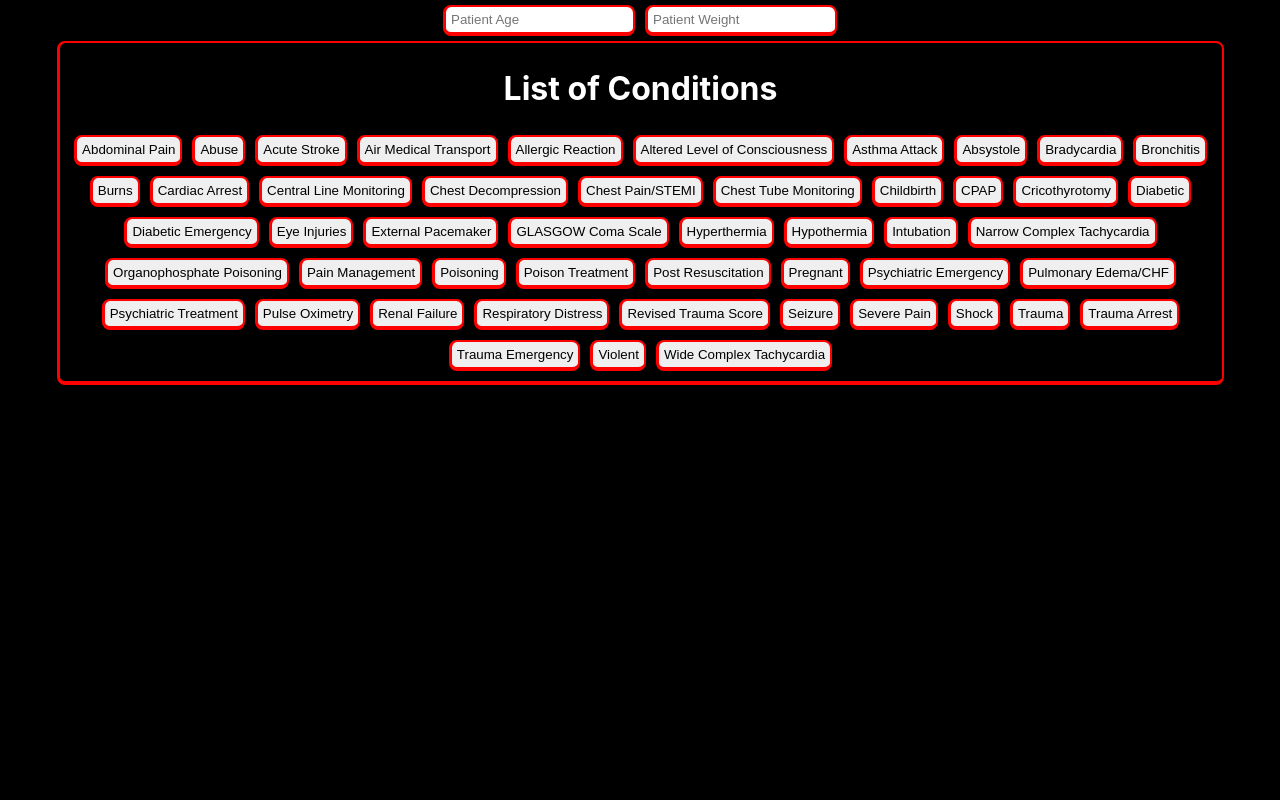
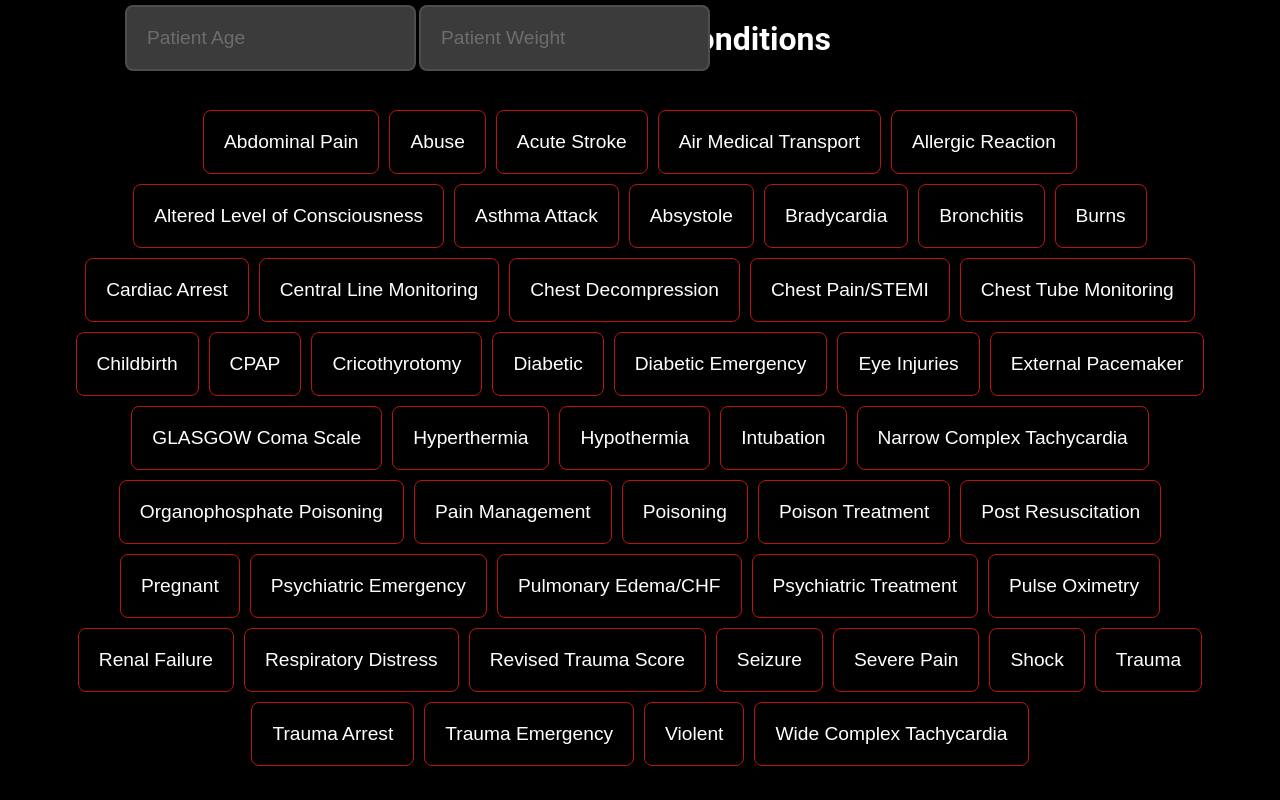
Before and after one commit to Johndavidsanford/era_workflow, a React (Create React App) app: page / in a window 1280 px wide. Built offline with nearby package versions, Linux system fonts and the light colour scheme.

Commit message:
updating css

```diff
--- a/src/App.css
+++ b/src/App.css
@@ -14,7 +14,7 @@
 }
 
 .App-header {
-  background-color: #282c34;
+  background-color: cyan;
   min-height: 100vh;
   display: flex;
   flex-direction: column;
@@ -32,32 +32,130 @@
   from {
     transform: rotate(0deg);
   }
+
   to {
     transform: rotate(360deg);
   }
 }
+
 body {
+  font-family: roboto, Arial;
+  font-size: 1rem;
   background-color: #000;
   color: #fff;
   text-align: center;
+  padding: 0px;
+  margin: 0px;
+  margin-top: 80px;
 }
+
 input {
-  padding: 5px;
+  font-size: 1.2rem;
+  padding: 20px;
+  background-color: #ffffff;
+  color: black;
   margin: 5px;
   border-width: 2px 2px 4px 3px;
-  border-style: solid;
+  border-style: none;
   border-color: #ff0000;
   border-radius: 8px;
 }
+input {
+color: black;
+background-color: #3b3b3b;
+border: 2px solid #4d4d4d;
+  -webkit-transition: 0.5s;
+  transition: 0.5s;
+  outline: none;
+}
+
+input::placeholder{
+  color:rgb(109, 109, 109);
+}
+
+input[type=text]:focus {
+  border: 2px solid rgb(79, 136, 222);
+  color:black;
+  background-color:white;
+}
+
+h1 {
+  top: 0px;
+  padding: 20px 0px;
+  text-align: center;
+  width: 100%;
+  position: fixed;
+  background-color:rgba(0, 0, 0, 0.68);
+  z-index: 1;
+  margin: 0px;
+}
+
+p {
+  font-size: 1.2rem;
+}
+
+input[type=button] {
+  border: solid;
+  border-width: 1px;
+  border-color: #bd1412;
+  color:white;
+  background-color: black;
+}
+
+#age {
+  /* display: none; */
+  position: fixed;
+  left: 120px;
+  top: 0px;
+  z-index: 2;
+}
+
+#weight {
+  /* display: none; */
+  position: fixed;
+  left: 414px;
+  top: 0px;
+  z-index: 2;
+}
+
 table {
-  border: 2px solid #FFF;
+  border-collapse: collapse;
+  margin-top: 10px !important;
+  margin-bottom: 10px !important;
+  margin: auto;
+  border-spacing: 0;
 }
-tr {
-  padding: none;
+
+td {
+  border: 1px solid #ffffff14;
+  padding: 8px;
+  border-spacing: 0;
+  border-collapse: collapse;
 }
-td {
-  border: 1px solid #FFF;
+
+tr:nth-child(even){background-color: #ffffff08;}
+
+.listView {
+ width: fit-content;
+ margin: auto;
+ padding-left: 20px;
 }
+
+ul {
+  list-style: none;
+  color: white;
+  text-align: left;
+}
+
+ul li::before {
+  content: "\2022";
+  color: red;
+  font-weight: bold;
+  display: inline-block;
+  width: 1em;
+  margin-left: -1em;
+}
+
 .conditionList {
   width: 90%;
   text-align-last: center;
@@ -68,18 +166,44 @@ td {
   border-color: #ff0000;
   border-radius: 8px;
 }
+
 .node {
+  margin: auto;
+  padding: 20px 0px;
+  text-align: center;
+
   width: auto;
-  float: left;
+  /* float: left; */
+
+  margin: 20px;
+  border-width: 0px;
+  border-style: none;
+  border-color: #ff0000;
+  border-radius: 8px;
+  background-color: #1f1f1f;
+}
+
+.node_original {
+  width: auto;
+  /* float: left; */
   text-align: left;
   padding: 5px;
   margin: 20px;
   border-width: 2px 2px 4px 3px;
-  border-style: solid;
+  border-style: none;
   border-color: #ff0000;
   border-radius: 8px;
 }
+
 .back {
   position: fixed;
-  bottom: 5px;
+  top: 0px;
+  left: 20px;
+  z-index: 2;
+  height: 67px;
 }
+
+.conditionList {
+  border:none;
+
+}
--- a/src/Workflow.tsx
+++ b/src/Workflow.tsx
@@ -30,8 +30,14 @@ export default class Workflow extends React.Component<WorkflowProps, WokflowStat
             switch (node[key][key2].type) {
               case "label":
                 return (<p key={key2}>{node[key][key2].value}</p>)
-              case "bullet":
-                return (<p key={key2}>{"     • " + node[key][key2].value}</p>)
+              case "list":
+                return (<ul>
+                  {
+                    Object.entries(node[key][key2].objects).map((object: any) => {
+                      return (<li>{object.value}</li>)
+                    })
+                  }
+                </ul>)
               case "table":
                 return (<table>
                   {
@@ -93,8 +99,14 @@ export default class Workflow extends React.Component<WorkflowProps, WokflowStat
                 switch (node[key][key2].type) {
                   case "label":
                     return (<p key={key2}>{node[key][key2].value}</p>)
-                  case "bullet":
-                    return (<p key={key2}>{"     • " + node[key][key2].value}</p>)
+                  case "list":
+                    return (<div className="listView"><ul>
+                      {
+                        Object.entries(node[key][key2].objects).map((object: any) => {
+                          return <li>{object[1].value}</li>
+                        })
+                      }
+                    </ul></div>)
                   case "table":
                     return (<table>
                       {
--- a/src/index.css
+++ b/src/index.css
@@ -8,6 +8,6 @@ body {
 }
 
 code {
-  font-family: source-code-pro, Menlo, Monaco, Consolas, 'Courier New',
+  font-family: roboto,
     monospace;
 }
--- a/src/workflow.json
+++ b/src/workflow.json
@@ -225,13 +225,15 @@
 				"level":"grey",
 				"objects": [
 					{"type":"label","value":"Assess additional associated signs and symptoms:"},
-					{"type":"bullet","value":"Nausea/vomiting blood or coffee grounds"},
-					{"type":"bullet","value":"Constipation/diarrhea-black tarry or bloody bowel movements"},
-					{"type":"bullet","value":"Problems with urination"},
-					{"type":"bullet","value":"Menstrual abnormality"},
-					{"type":"bullet","value":"Fever"},
-					{"type":"bullet","value":"Tenderness, rigidity and presence of absence of bowel sounds"},
-					{"type":"bullet","value":"Cardiac associated symptoms: Dyspnea, Diaphoresis, SOB"}
+					{"type":"list","objects":[
+						{"type":"label","value":"Nausea/vomiting blood or coffee grounds"},
+						{"type":"label","value":"Constipation/diarrhea-black tarry or bloody bowel movements"},
+						{"type":"label","value":"Problems with urination"},
+						{"type":"label","value":"Menstrual abnormality"},
+						{"type":"label","value":"Fever"},
+						{"type":"label","value":"Tenderness, rigidity and presence of absence of bowel sounds"},
+						{"type":"label","value":"Cardiac associated symptoms: Dyspnea, Diaphoresis, SOB"}
+					]}
 				]
 			},
 			{
```
Also changed, not shown: 13 other files (tests, documents, lock files or other folders).
